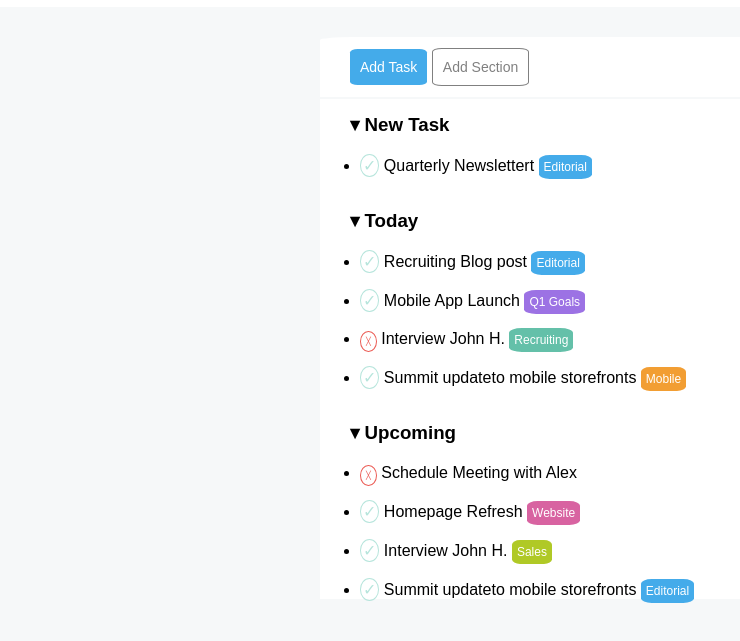
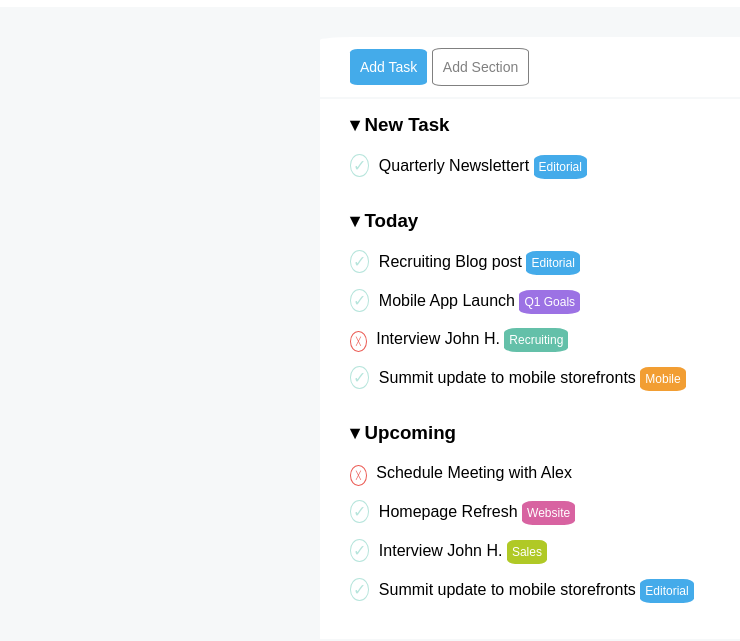
Before and after one commit to giulio30795/html-css-toboolist, a plain HTML site: page index.html in a window 1280 px wide. Shown: the part 67-708 px from the top of the page, without its empty margins (0-740 px from the left). Drawn offline with Linux system fonts and the light colour scheme.

Commit message:
check-list

```diff
--- a/css/main.css
+++ b/css/main.css
@@ -22,13 +22,23 @@ h3{
 }
 li{
     margin-top: 20px;
-    margin-bottom: 20px;;
+    margin-bottom: 20px;
+    list-style: none;
+    padding-left: 30px;
+}
+ul{
+    padding-left: 0px;
+}
+
+#main-container {
+    padding-bottom: 20px;
 }
 .check{
     border: 1px solid #B7E5DC;
     border-radius: 50%;
     color: #B7E5DC;
     padding: 2px;
+    margin-right: 5px;
 }
 .delete{
     border: 1px solid #EB5B54;
@@ -36,6 +46,7 @@ li{
     border-radius: 50%;
     padding: 5px;
     font-size: 8px;
+    margin-right: 5px;
 }
 
 .editorial{
--- a/index.html
+++ b/index.html
@@ -21,7 +21,7 @@
            <span class="add-section"> Add Section</span>
         </nav>
         <!-- New Task Section -->
-        <div class="white">
+        <div id="main-container" class="white">
             <section>
                 <h3 id="first-title"> &blacktriangledown; New Task</h3>
                 <ul class="row">
@@ -46,7 +46,7 @@
                     <span class="recruiting">Recruiting</span>
                     </li>
 
-                    <li><span class="check">&check;</span> Summit updateto mobile storefronts
+                    <li><span class="check">&check;</span> Summit update to mobile storefronts
                     <span class="mobile">Mobile</span>
                     </li>
                 </ul>
@@ -66,7 +66,7 @@
                     <span class="sales">Sales</span>
                     </li>
 
-                    <li><span class="check">&check;</span> Summit updateto mobile storefronts
+                    <li><span class="check">&check;</span> Summit update to mobile storefronts
                     <span class="editorial">Editorial</span>
                     </li>
                 </ul>
@@ -74,10 +74,5 @@
         </div>
     </main>
 
-
-
-
-
-
 </body>
 </html>
```
